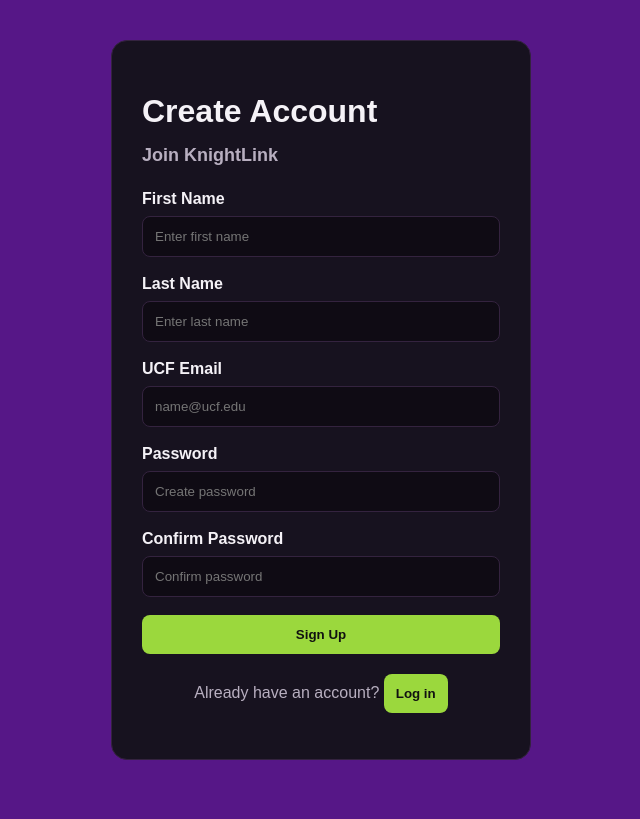
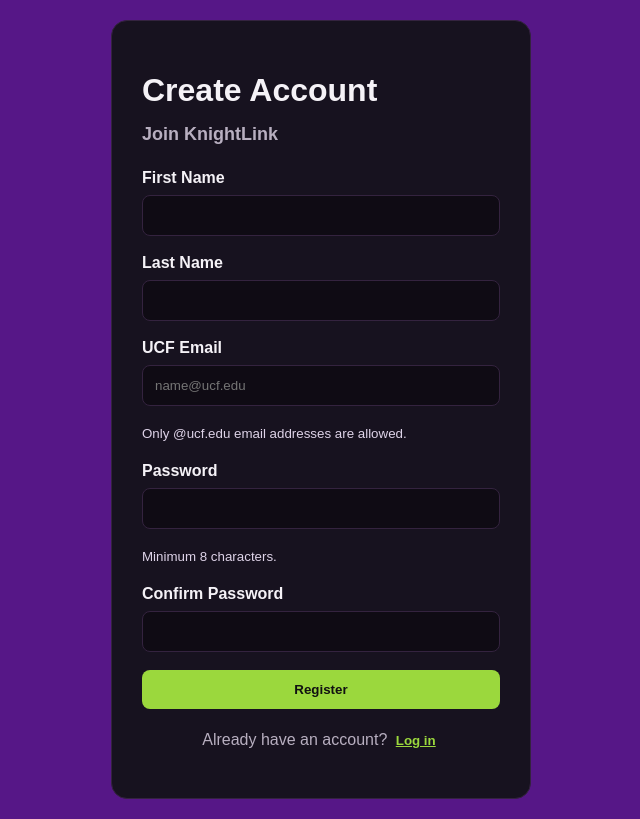
Before and after one commit to KatieOberle/UCFStudentNetworkingApp, a React (Vite) app: page / in a window 1280 px wide. Both pictures are taken after a click on the button "Sign up". Shown: the whole page, without its empty margins (319-959 px from the left). Built offline with nearby package versions, Linux system fonts and the light colour scheme.

Commit message:
add registration form validation and UI styling

```diff
--- a/src/pages/SignupPage.tsx
+++ b/src/pages/SignupPage.tsx
@@ -1,41 +1,111 @@
+
+import { useState, type FormEvent } from "react";
+
 interface SignupPageProps {
   onLoginClick: () => void;
 }
 
 function SignupPage({ onLoginClick }: SignupPageProps) {
+  const [error, setError] = useState("");
+
+  function handleSubmit(event: FormEvent<HTMLFormElement>) {
+    event.preventDefault();
+    setError("");
+
+    const form = new FormData(event.currentTarget);
+
+    const email = String(form.get("email") ?? "").trim();
+    const password = String(form.get("password") ?? "");
+    const confirmPassword = String(form.get("confirmPassword") ?? "");
+
+    if (!/^[^\s@]+@ucf\.edu$/i.test(email)) {
+      setError("You must register using a valid @ucf.edu email.");
+      return;
+    }
+
+    if (password.length < 8) {
+      setError("Password must be at least 8 characters.");
+      return;
+    }
+
+    if (password !== confirmPassword) {
+      setError("Passwords do not match.");
+      return;
+    }
+
+    // API registration will be connected by the functionality developer.
+    setError("Registration is not connected to the server yet.");
+  }
+
   return (
     <div className="login-page">
       <div className="login-card">
         <h1>Create Account</h1>
         <h2>Join KnightLink</h2>
 
-        <form>
+        <form onSubmit={handleSubmit}>
           <label>
             First Name
-            <input type="text" placeholder="Enter first name" />
+            <input
+              name="firstName"
+              type="text"
+              autoComplete="given-name"
+              required
+            />
           </label>
 
           <label>
             Last Name
-            <input type="text" placeholder="Enter last name" />
+            <input
+              name="lastName"
+              type="text"
+              autoComplete="family-name"
+              required
+            />
           </label>
 
           <label>
             UCF Email
-            <input type="email" placeholder="name@ucf.edu" />
+            <input
+              name="email"
+              type="email"
+              placeholder="name@ucf.edu"
+              autoComplete="email"
+              required
+            />
           </label>
+          <small>Only @ucf.edu email addresses are allowed.</small>
 
           <label>
             Password
-            <input type="password" placeholder="Create password" />
+            <input
+              name="password"
+              type="password"
+              minLength={8}
+              autoComplete="new-password"
+              required
+            />
           </label>
+          <small>Minimum 8 characters.</small>
 
           <label>
             Confirm Password
-            <input type="password" placeholder="Confirm password" />
+            <input
+              name="confirmPassword"
+              type="password"
+              minLength={8}
+              autoComplete="new-password"
+              required
+            />
           </label>
 
-          <button type="submit">Sign Up</button>
+          {error && (
+            <p role="alert" className="form-error">
+              {error}
+            </p>
+          )}
+
+          <button type="submit">Register</button>
         </form>
 
         <p>
--- a/src/styles.css
+++ b/src/styles.css
@@ -291,3 +291,25 @@ body {
     align-items: flex-start;
   }
 }
+.form-error {
+  color: #ffb4b4 !important;
+  background-color: #431a27;
+  border: 1px solid #e57373;
+  border-radius: 8px;
+  padding: 12px;
+  margin: 0;
+  text-align: left !important;
+}
+
+.login-card small {
+  color: #ded3e8;
+  line-height: 1.5;
+}
+
+.login-card .link-button {
+  background: transparent;
+  border: none;
+  color: var(--green);
+  padding: 4px;
+  text-decoration: underline;
+}
```
